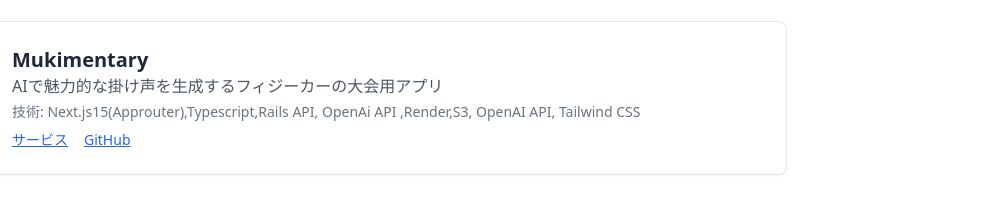
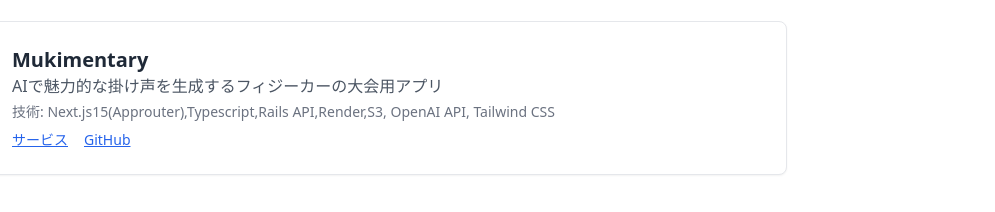
Before and after one commit to kawatako/kawatako.github.io, a plain HTML site: page index.html in a window 1280 px wide. Shown: the part 745-957 px from the top of the page, 285-1280 px from the left. Drawn offline with Linux system fonts and the light colour scheme.

Commit message:
Update index.html

```diff
--- a/index.html
+++ b/index.html
@@ -48,7 +48,7 @@
             <div>
               <h3 class="text-xl font-semibold">Mukimentary</h3>
               <p class="text-gray-600">AIで魅力的な掛け声を生成するフィジーカーの大会用アプリ</p>
-              <p class="text-sm text-gray-500 mt-1">技術: Next.js15(Approuter),Typescript,Rails API, OpenAi API ,Render,S3,
+              <p class="text-sm text-gray-500 mt-1">技術: Next.js15(Approuter),Typescript,Rails API,Render,S3,
 OpenAI API, Tailwind CSS </p>
               <div class="mt-2 flex gap-4 text-sm">
                 <a href="https://www.mukimentary.com" class="text-blue-600 underline" target="_blank">サービス</a>
```
